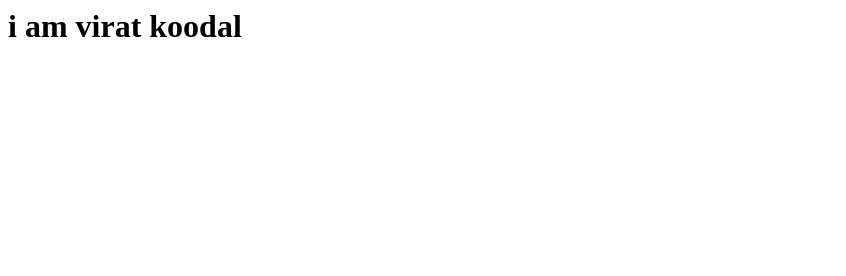
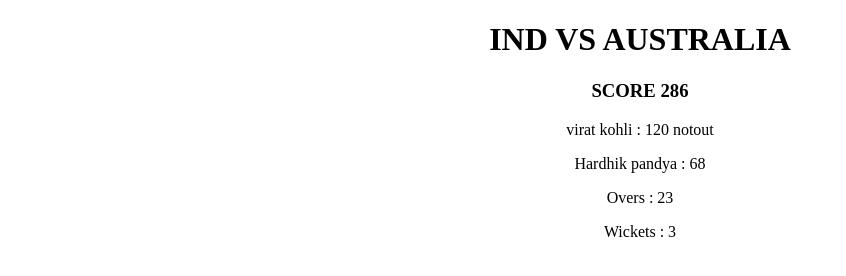
Before and after one commit to Koodalarasu/viratkoodal18, a plain HTML site: page index.html in a window 1280 px wide. Shown: the whole page, without its empty margins (0-846 px from the left). Drawn offline with Linux system fonts and the light colour scheme.

Commit message:
Update index.html

```diff
--- a/index.html
+++ b/index.html
@@ -1,4 +1,20 @@
-<html>
-	<h1>i am virat koodal
-	</h1>
+<!DOCTYPE html>
+<html lang="en">
+<head>
+    <meta charset="UTF-8">
+    <meta name="viewport" content="width=device-width, initial-scale=1.0">
+    <title>Document</title>
+</head>
+<body>
+    <center>
+        <h1>
+            IND VS AUSTRALIA
+        </h1>
+        <h3>SCORE 286</h3>
+        <p>virat kohli : 120 notout</p>
+        <p>Hardhik pandya : 68</p>
+        <p>Overs : 23</p>
+        <p>Wickets : 3</p>
+    </center>
+</body>
 </html>
```
